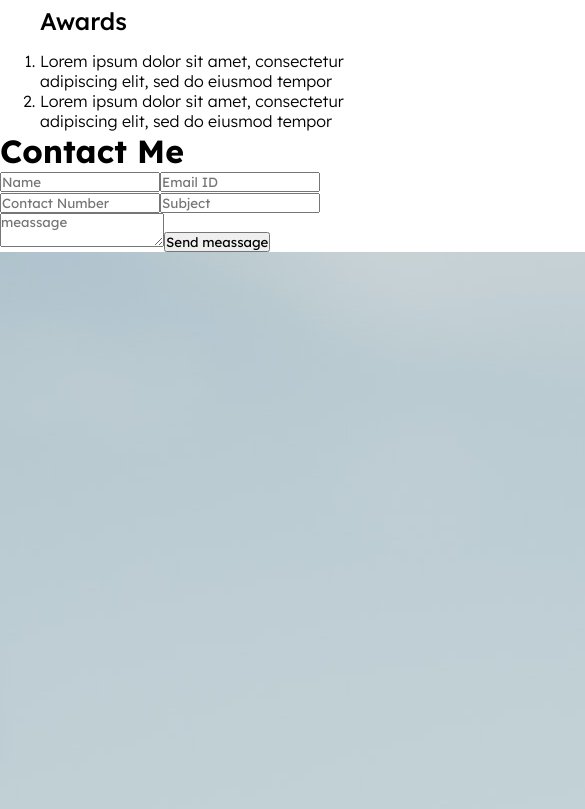
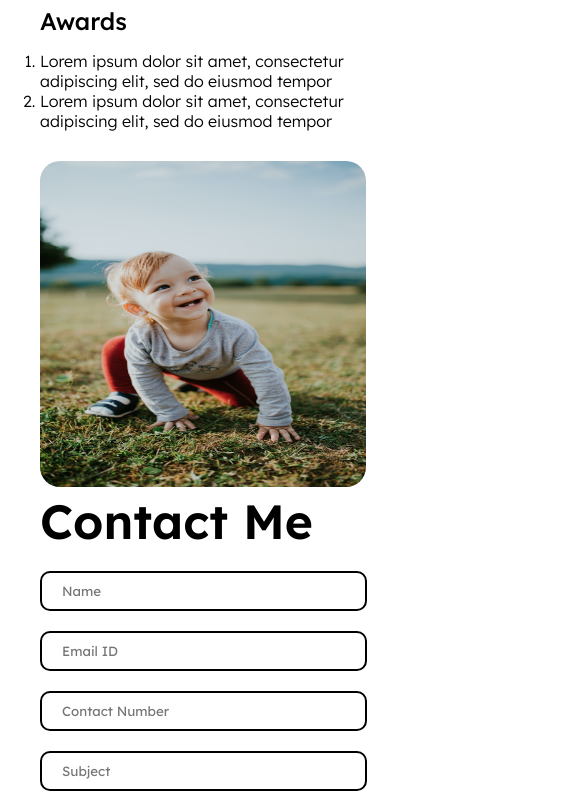
Before and after one commit to tech-socialagent/vrikshfertility, a React (Create React App) app: page / in a window 390 px wide. Shown: the part 7960-8769 px from the top of the page, 585 px wide, since content can reach past the window. Built offline with nearby package versions, Linux system fonts and the light colour scheme.

Commit message:
about Dr contact form

```diff
--- a/src/styles/AboutDr.css
+++ b/src/styles/AboutDr.css
@@ -61,6 +61,56 @@ font-weight: 300;
 /* line-height: 28px; */
 padding-left: 40px;
 }
+
+
+
+.about-doctor-contact{
+    display: flex;
+    margin: 0px 40px 0px 40px;
+}
+.input-section{
+    display: grid;
+    grid-template-columns: 1fr 1fr;
+}
+
+.about-doctor-form-contact h1{
+font-size: 48px;
+font-weight: 600;
+margin-bottom: 20px;
+}
+.input-section input{
+height: 48px;
+width: 350px;
+border-radius: 10px;
+margin: 0px 10px 20px 0px;
+border: 2px solid black;
+padding-left: 20px;
+}
+.about-doc-contact-form-second textarea{
+    height: 211px;
+    width: 750px;
+    border-radius: 10px;
+    margin: 0px 10px 20px 0px ;
+    border: 2px solid black;
+    padding: 20px 0px 0px 20px;
+}
+.about-doc-contact-form-second button{
+    height: 47px;
+    width: 297px;
+    border-radius: 30px;
+    background-color: #6E3173;
+    border: none;
+    color: white;
+
+}
+.about-doctor-form-photo img{
+height: 430px;
+width: 430px;
+border-radius: 20px;
+margin-top: 30px;
+}
+
+
 @media screen and (max-width:400px) {
     .about-doctor{
         display: flex;
@@ -109,5 +159,34 @@ font-weight: 500;
     padding-left: 0px;
     text-align: left;
     }
+    .about-doctor-contact{
+        display: flex;
+        flex-direction: column-reverse;
+        margin: 0px 40px 0px 40px;
+    }
+
+    .input-section{
+        display: flex;
+        flex-direction: column;
+    }
+    .input-section input{
+        height: 40px;
+        width: 327px;
+
+    }
+    .about-doc-contact-form-second textarea{
+        height: 160px;
+        width: 327px;
+    }
+    .about-doc-contact-form-second button{
+        height: 48px;
+        width: 297px;
+    }
+    .about-doctor-form-photo img{
+        height: 326px;
+        width: 326px;
+    }
+
+
 
 }
```
